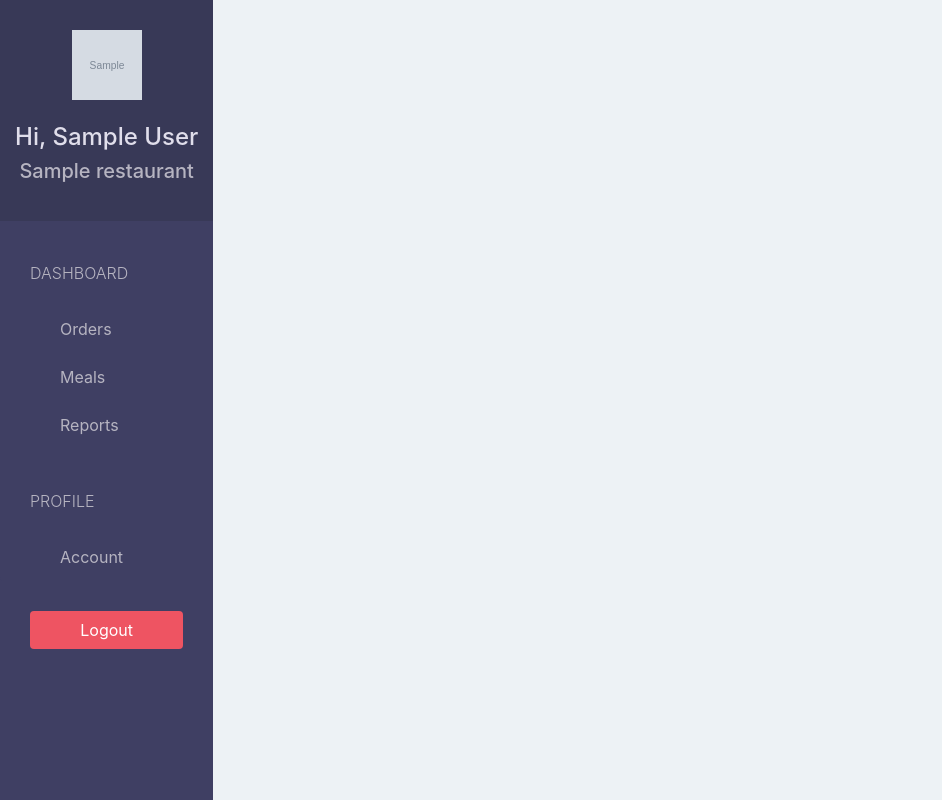
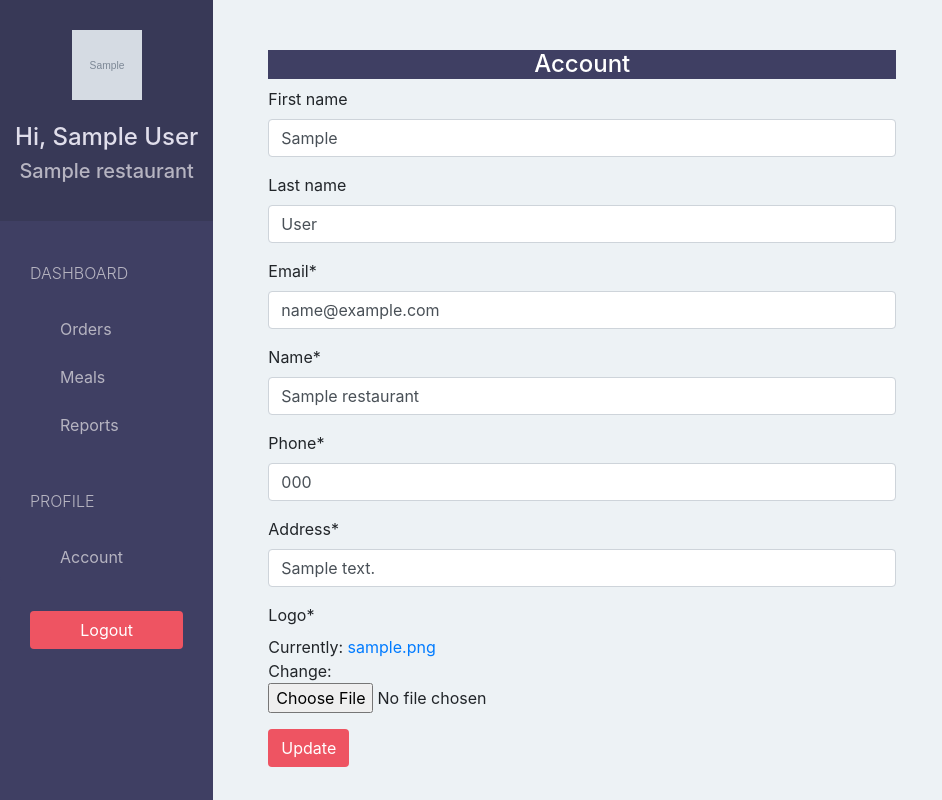
Before and after one commit to robertrahardja/RRDash, a Django app: page /restaurant/account in a window 1280 px wide. Shown: the whole page, without its empty margins (0-942 px from the left). Run offline with Django 3.2, Linux system fonts and the light colour scheme; a user stored in the database is signed in; tables that the repository leaves empty hold one stand-in row (values such as "Sample post"); grey boxes marked "Sample" are stand-in pictures; some libraries are stand-ins or nearby versions.

Commit message:
added accounts edit

```diff
--- a/rrdashapp/forms.py
+++ b/rrdashapp/forms.py
@@ -13,6 +13,15 @@ class UserForm(forms.ModelForm):
         fields = ("username", "password", "first_name", "last_name", "email")
 
 
+class UserFormForEdit(forms.ModelForm):
+
+    email = forms.CharField(max_length=100, required=True)
+
+    class Meta:
+        model = User
+        fields = ("first_name", "last_name", "email")
+
+
 class RestaurantForm(forms.ModelForm):
 
     class Meta:
--- a/rrdashapp/static/css/style.css
+++ b/rrdashapp/static/css/style.css
@@ -7,6 +7,10 @@ body{
 .bg-blue {
     background-color: #3F3F63;
 
+}
+
+.text-white{
+    color: white;
 }
 
 .btn-pink{
@@ -101,3 +105,7 @@ body{
 .content {
     padding: 0 40px;
 }
+
+.content .panel{
+    border: none;
+}
--- a/rrdashapp/templates/base.html
+++ b/rrdashapp/templates/base.html
@@ -20,7 +20,7 @@
                 {% block sidebar %}
                 {% endblock sidebar %}
             </div>
-            <div class="col-lg-10 col-md-10 col-sm-10 content">
+            <div class="col-lg-10 offset-lg-2 col-md-10 offset-md-2  col-sm-10  offset-sm-2  content">
                     {% block page %}
                     {% endblock page %}
             </div>
--- a/rrdashapp/templates/restaurant/account.html
+++ b/rrdashapp/templates/restaurant/account.html
@@ -1,4 +1,23 @@
 {% extends 'restaurant/base.html' %}
+{% load crispy_forms_tags %}
 
 {% block page %}
+    <div class="col-lg-offset-2 col-lg-8">
+        <div class="panel">
+            <div class="panel-heading bg-blue">
+                <h4 class="panel-title text-center text-white">
+                    Account
+                </h4>
+            </div>
+            <div class="panel-body">
+                <form method="post" enctype="multipart/form-data">
+                    {% csrf_token %}
+                    {{user_form|crispy}}
+                    {{restaurant_form|crispy}}
+                    <button type="submit" class="btn btn-pink">Update</button>
+                </form>
+            </div>
+        </div>
+    </div>
+
 {% endblock page %}
--- a/rrdashapp/templates/restaurant/sign_up.html
+++ b/rrdashapp/templates/restaurant/sign_up.html
@@ -1,7 +1,7 @@
 {% extends 'base_signup.html' %}
-{% comment %} {% load crispy_forms_tags %} {% endcomment %}
+{% load crispy_forms_tags %}
 {% block title %}
-Sign in
+Sign up
 {% endblock title %}
 
 {% block heading %}
--- a/rrdashapp/views.py
+++ b/rrdashapp/views.py
@@ -2,7 +2,7 @@ from django.shortcuts import render, redirect
 from django.contrib.auth import authenticate, login
 from django.contrib.auth.models import User
 from django.contrib.auth.decorators import login_required
-from rrdashapp.forms import UserForm, RestaurantForm
+from rrdashapp.forms import UserForm, RestaurantForm, UserFormForEdit
 
 
 # Create your views here.
@@ -14,12 +14,26 @@ def home(request):
 
 @login_required(login_url='sign-in/')
 def restaurant_home(request):
-    return render(request, 'restaurant/home.html', {})
+    return redirect(restaurant_order)
 
 
 @login_required(login_url='sign-in/')
 def restaurant_account(request):
-    return render(request, 'restaurant/account.html', {})
+    user_form = UserFormForEdit(instance=request.user)
+    restaurant_form = RestaurantForm(instance=request.user.restaurant)
+
+    if request.method == "POST":
+        user_form = UserFormForEdit(request.POST, instance=request.user)
+        restaurant_form = RestaurantForm(request.POST, request.FILES, instance=request.user.restaurant)
+
+    if user_form.is_valid() and restaurant_form.is_valid():
+        user_form.save()
+        restaurant_form.save()
+
+    return render(request, 'restaurant/account.html', {
+        "user_form": user_form,
+        "restaurant_form": restaurant_form
+    })
 
 
 @login_required(login_url='sign-in/')
```
Also changed, not shown: media/restaurant_logo/bagel.jpg (added).
